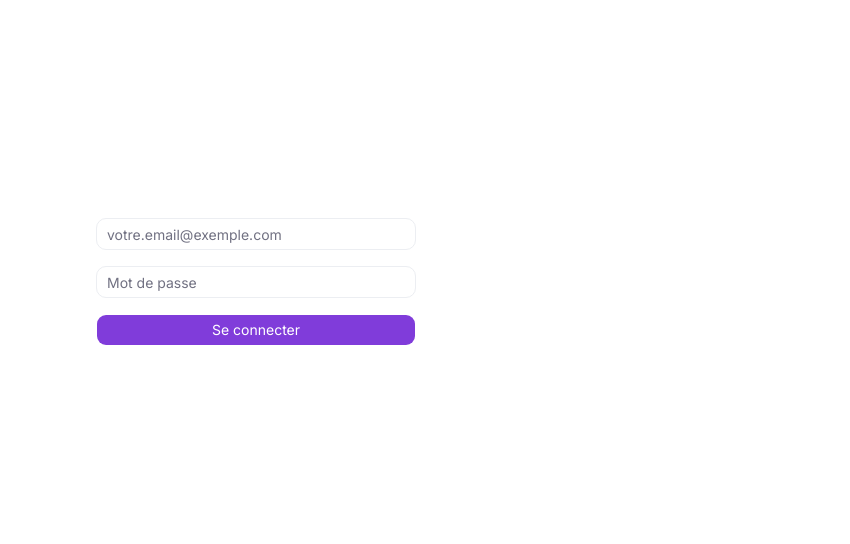
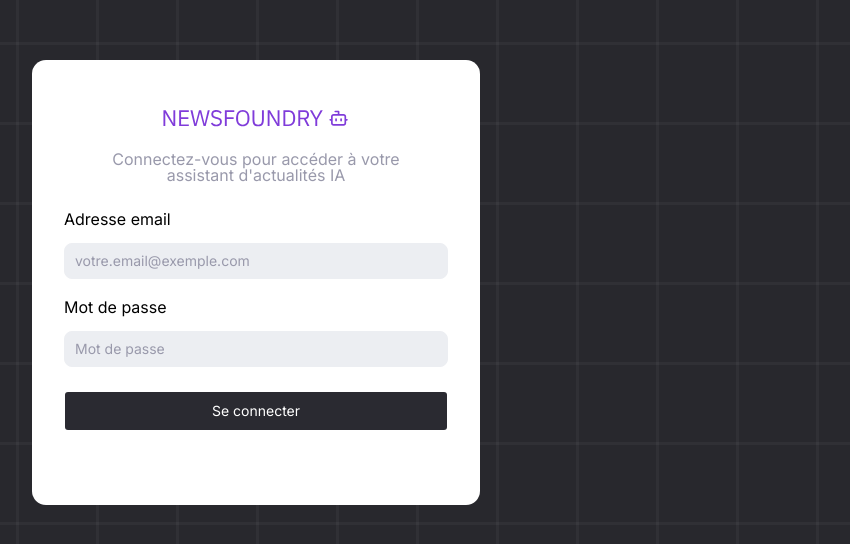
Before and after one commit to lucas-de-souza-pereira/news-foundry, a Next.js app in the folder frontend/: page /login in a window 1280 px wide. Shown: the part 118-662 px from the top of the page, without its empty margins (384-1234 px from the left). Built offline with nearby package versions, Linux system fonts and the light colour scheme; no server answers.

Commit message:
feat(auth): implement login page UI and session expiration logic

```diff
--- a/frontend/src/app/(auth)/login/page.tsx
+++ b/frontend/src/app/(auth)/login/page.tsx
@@ -1,9 +1,21 @@
 import LoginForm from "@/components/auth/login/login-form";
+import { Logo } from "@/components/icons";
 
 export default function Login() {
   return (
-    <div className="flex h-screen w-screen items-center justify-center">
-      <LoginForm aria-label="Formulaire de connexion" />
+    <div className="flex h-screen bg-grid-pattern w-screen items-center justify-center">
+      <div className="bg-card py-12.5 px-8 rounded-xl w-[448px]">
+        <div className="flex flex-col items-center gap-6">
+          <Logo className="w-49 h-4.25 text-primary " />
+          <p className="px-8 text-text-muted text-center">
+            Connectez-vous pour accéder à votre assistant d'actualités IA
+          </p>
+        </div>
+
+        <div className="flex justify-center mt-6">
+          <LoginForm aria-label="Formulaire de connexion" />
+        </div>
+      </div>
     </div>
   );
 }
--- a/frontend/src/app/globals.css
+++ b/frontend/src/app/globals.css
@@ -58,7 +58,7 @@
   /* Texte de lecture */
   --color-text-body: var(--text-body);
   /* Sous-titres/ Dates */
-  --color-muted-foreground: var(--muted-foreground);
+  --color-text-muted: var(--muted-foreground);
   /* Texte d'aide/ Exemples */
   --color-text-subtle: var(--text-subtle);
 
@@ -115,7 +115,7 @@
   /* Texte de lecture */
   --text-body: #2a2a31;
   /* Sous-titres/ Dates */
-  --muted-foreground: #717182;
+  --text-muted: #717182;
   /* Texte d'aide/ Exemples */
   --text-subtle: #838392;
 }
@@ -134,4 +134,17 @@
     letter-spacing: 0%;
     color: var(--text-body);
   }
+
+  .bg-grid-pattern {
+    /* La couleur de fond sombre en dessous */
+    background-color: #28282d;
+
+    /* La taille de chaque carreau de la grille (ex: 40px par 40px) */
+    background-size: 80px 80px;
+
+    /* Dessine une ligne verticale de 1px et une ligne horizontale de 1px */
+    background-image:
+      linear-gradient(to right, rgba(255, 255, 255, 0.04) 3px, transparent 3px),
+      linear-gradient(to bottom, rgba(255, 255, 255, 0.04) 3px, transparent 3px);
+  }
 }
--- a/frontend/src/components/auth/login/login-form.tsx
+++ b/frontend/src/components/auth/login/login-form.tsx
@@ -1,9 +1,9 @@
 "use client";
 // React
-import { useState } from "react";
+import { useEffect, useState } from "react";
 
 // Next
-import { useRouter } from "next/navigation";
+import { useRouter, useSearchParams } from "next/navigation";
 
 // UI Components
 import { Input } from "@/components/ui/input";
@@ -17,15 +17,24 @@ import { LoginCredentials } from "@/lib/validation/auth";
 
 // Routes
 import { APP_ROUTES } from "@/lib/routes";
+import { cn } from "@/lib/utils";
 
 export default function LoginForm() {
   const router = useRouter();
-
+  const searchParams = useSearchParams();
   const [email, setEmail] = useState("");
   const [password, setPassword] = useState("");
   const [error, setError] = useState<string | null>(null);
   const [success, setSuccess] = useState<string | null>(null);
   const [isSubmitting, setIsSubmitting] = useState(false);
+
+  const isExpired = searchParams.get("expired");
+
+  useEffect(() => {
+    if (isExpired === "1") {
+      setError("Votre session a expiré. Veuillez vous reconnecter.");
+    }
+  }, [isExpired]);
 
   const handleSubmit = async (e: React.SubmitEvent<HTMLFormElement>) => {
     e.preventDefault();
@@ -60,29 +69,42 @@ export default function LoginForm() {
   };
 
   return (
-    <form
-      className="flex flex-col gap-4 w-full max-w-xs"
-      onSubmit={handleSubmit}
-    >
-      {error && <p className="text-red-500 text-center">{error}</p>}
-      {success && <p className="text-green-500 text-center">{success}</p>}
+    <form className="flex flex-col w-full" onSubmit={handleSubmit}>
+      <div className=" flex flex-col gap-y-3">
+        <label htmlFor="email">Adresse email</label>
         <Input
           type="email"
           placeholder="votre.email@exemple.com"
-        aria-label="Email"
+          aria-label="Adresse email"
+          id="email"
           value={email}
           onChange={(e) => setEmail(e.target.value)}
         />
+      </div>
+
+      <div className="flex flex-col gap-y-3 mt-4">
+        <label htmlFor="password">Mot de passe</label>
         <Input
           type="password"
           placeholder="Mot de passe"
-        aria-label="Password"
+          aria-label="Mot de passe"
+          id="password"
           value={password}
           onChange={(e) => setPassword(e.target.value)}
         />
-      <Button type="submit" aria-label="Se connecter" disabled={isSubmitting}>
+      </div>
+
+      <Button
+        type="submit"
+        aria-label="Se connecter"
+        disabled={isSubmitting}
+        className={cn("mt-6", error || success ? "mb-3" : "mb-6")}
+      >
         {isSubmitting ? "Connexion en cours..." : "Se connecter"}
       </Button>
+
+      {error && <p className="text-destructive text-center text-sm">{error}</p>}
+      {success && <p className="text-green-500 text-center">{success}</p>}
     </form>
   );
 }
--- a/frontend/src/components/ui/button.tsx
+++ b/frontend/src/components/ui/button.tsx
@@ -1,15 +1,16 @@
-import * as React from "react"
-import { cva, type VariantProps } from "class-variance-authority"
-import { Slot } from "radix-ui"
+import * as React from "react";
+import { cva, type VariantProps } from "class-variance-authority";
+import { Slot } from "radix-ui";
 
-import { cn } from "@/lib/utils"
+import { cn } from "@/lib/utils";
 
 const buttonVariants = cva(
-  "group/button inline-flex shrink-0 items-center justify-center rounded-lg border border-transparent bg-clip-padding text-sm font-medium whitespace-nowrap transition-all outline-none select-none focus-visible:border-ring focus-visible:ring-3 focus-visible:ring-ring/50 active:not-aria-[haspopup]:translate-y-px disabled:pointer-events-none disabled:opacity-50 aria-invalid:border-destructive aria-invalid:ring-3 aria-invalid:ring-destructive/20 dark:aria-invalid:border-destructive/50 dark:aria-invalid:ring-destructive/40 [&_svg]:pointer-events-none [&_svg]:shrink-0 [&_svg:not([class*='size-'])]:size-4",
+  "group/button inline-flex shrink-0 items-center justify-center rounded-lg border border-transparent bg-clip-padding text-sm font-medium whitespace-nowrap transition-all outline-none select-none focus-visible:border-ring focus-visible:ring-3 focus-visible:ring-ring/50 active:not-aria-[haspopup]:translate-y-px disabled:pointer-events-none disabled:opacity-50 aria-invalid:border-destructive aria-invalid:ring-3 aria-invalid:ring-destructive/20 dark:aria-invalid:border-destructive/50 dark:aria-invalid:ring-destructive/40 [&_svg]:pointer-events-none [&_svg]:shrink-0 [&_svg:not([class*='size-'])]:size-4 cursor-pointer",
   {
     variants: {
       variant: {
-        default: "bg-primary text-primary-foreground [a]:hover:bg-primary/80",
+        default:
+          "bg-dark text-primary-foreground hover:bg-dark-accent disabled:bg-button-disabled-default [a]:hover:bg-dark-accent rounded-sm px-6",
         outline:
           "border-border bg-background hover:bg-muted hover:text-foreground aria-expanded:bg-muted aria-expanded:text-foreground dark:border-input dark:bg-input/30 dark:hover:bg-input/50",
         secondary:
@@ -22,7 +23,7 @@ const buttonVariants = cva(
       },
       size: {
         default:
-          "h-8 gap-1.5 px-2.5 has-data-[icon=inline-end]:pr-2 has-data-[icon=inline-start]:pl-2",
+          "h-10 gap-1.5 px-2.5 has-data-[icon=inline-end]:pr-2 has-data-[icon=inline-start]:pl-2",
         xs: "h-6 gap-1 rounded-[min(var(--radius-md),10px)] px-2 text-xs in-data-[slot=button-group]:rounded-lg has-data-[icon=inline-end]:pr-1.5 has-data-[icon=inline-start]:pl-1.5 [&_svg:not([class*='size-'])]:size-3",
         sm: "h-7 gap-1 rounded-[min(var(--radius-md),12px)] px-2.5 text-[0.8rem] in-data-[slot=button-group]:rounded-lg has-data-[icon=inline-end]:pr-1.5 has-data-[icon=inline-start]:pl-1.5 [&_svg:not([class*='size-'])]:size-3.5",
         lg: "h-9 gap-1.5 px-2.5 has-data-[icon=inline-end]:pr-2 has-data-[icon=inline-start]:pl-2",
@@ -38,8 +39,8 @@ const buttonVariants = cva(
       variant: "default",
       size: "default",
     },
-  }
-)
+  },
+);
 
 function Button({
   className,
@@ -49,9 +50,9 @@ function Button({
   ...props
 }: React.ComponentProps<"button"> &
   VariantProps<typeof buttonVariants> & {
-    asChild?: boolean
+    asChild?: boolean;
   }) {
-  const Comp = asChild ? Slot.Root : "button"
+  const Comp = asChild ? Slot.Root : "button";
 
   return (
     <Comp
@@ -61,7 +62,7 @@ function Button({
       className={cn(buttonVariants({ variant, size, className }))}
       {...props}
     />
-  )
+  );
 }
 
-export { Button, buttonVariants }
+export { Button, buttonVariants };
--- a/frontend/src/components/ui/input.tsx
+++ b/frontend/src/components/ui/input.tsx
@@ -1,6 +1,6 @@
-import * as React from "react"
+import * as React from "react";
 
-import { cn } from "@/lib/utils"
+import { cn } from "@/lib/utils";
 
 function Input({ className, type, ...props }: React.ComponentProps<"input">) {
   return (
@@ -8,12 +8,14 @@ function Input({ className, type, ...props }: React.ComponentProps<"input">) {
       type={type}
       data-slot="input"
       className={cn(
-        "h-8 w-full min-w-0 rounded-lg border border-input bg-transparent px-2.5 py-1 text-base transition-colors outline-none file:inline-flex file:h-6 file:border-0 file:bg-transparent file:text-sm file:font-medium file:text-foreground placeholder:text-muted-foreground focus-visible:border-ring focus-visible:ring-3 focus-visible:ring-ring/50 disabled:pointer-events-none disabled:cursor-not-allowed disabled:bg-input/50 disabled:opacity-50 aria-invalid:border-destructive aria-invalid:ring-3 aria-invalid:ring-destructive/20 md:text-sm dark:bg-input/30 dark:disabled:bg-input/80 dark:aria-invalid:border-destructive/50 dark:aria-invalid:ring-destructive/40",
-        className
+        "h-9 w-full min-w-0 bg-input border border-input rounded-md px-2.5 py-1 text-sm transition-colors outline-none file:inline-flex file:h-6 file:border-0 file:bg-transparent file:text-sm file:font-medium file:text-foreground placeholder:text-muted-foreground focus-visible:border-input-border focus-visible:ring-1 disabled:pointer-events-none disabled:cursor-not-allowed disabled:bg-input/50 disabled:opacity-50 aria-invalid:border-destructive aria-invalid:ring-3 aria-invalid:ring-destructive/20 md:text-sm dark:bg-input/30 dark:disabled:bg-input/80 dark:aria-invalid:border-destructive/50 dark:aria-invalid:ring-destructive/40",
+        className,
       )}
       {...props}
     />
-  )
+  );
 }
 
-export { Input }
+export { Input };
+
+// focus-visible:ring-ring/50
```
Lines whose indentation alone changed are shown as unchanged.
